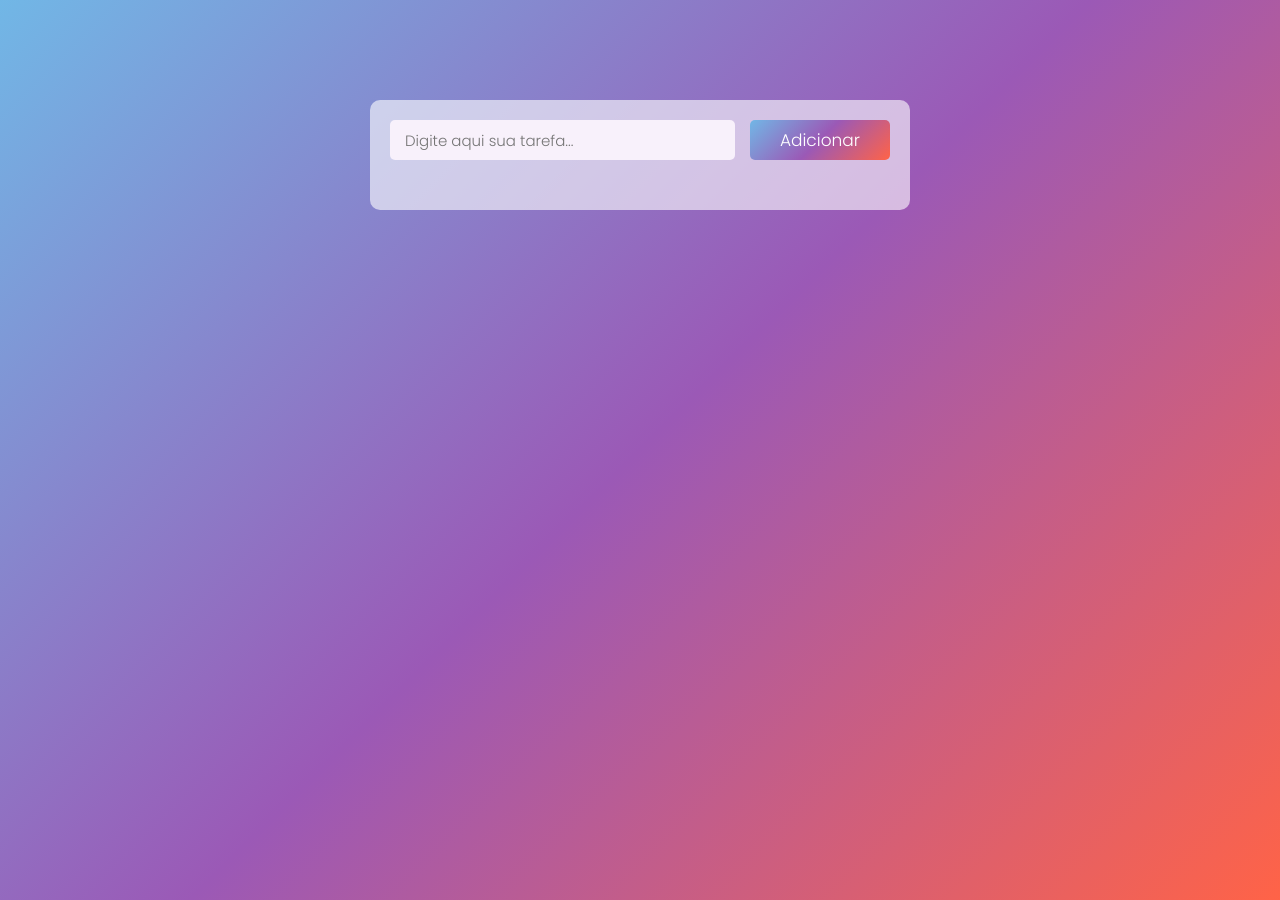
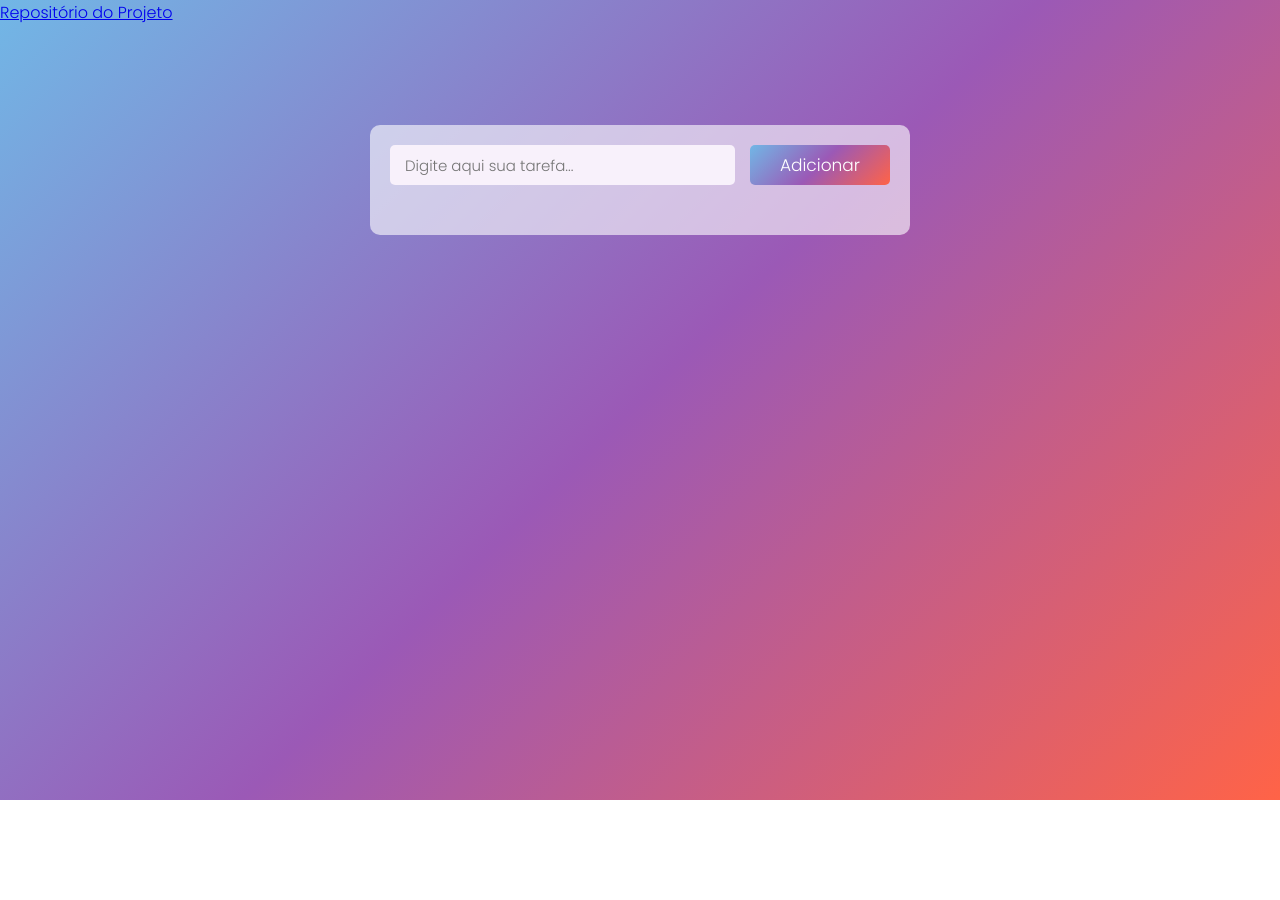
Before and after one commit to ThaissaLeslye/To-DoListProject, a plain HTML site: page index.html in a window 1280 px wide. After the commit the page ends 800 px from the top, so only its background shows below. Drawn offline with Linux system fonts and the light colour scheme.

Commit message:
Update index.html

```diff
--- a/index.html
+++ b/index.html
@@ -12,6 +12,7 @@
     <title>ToDo List</title>
 </head>
 <body>
+    <a href="https://github.com/ThaissaLeslye/ToDoList_Project/tree/main">Repositório do Projeto</a>
     <div class="container">
         <!-- Insere tarefa -->
         <input class="input-task" placeholder="Digite aqui sua tarefa... " >
```
